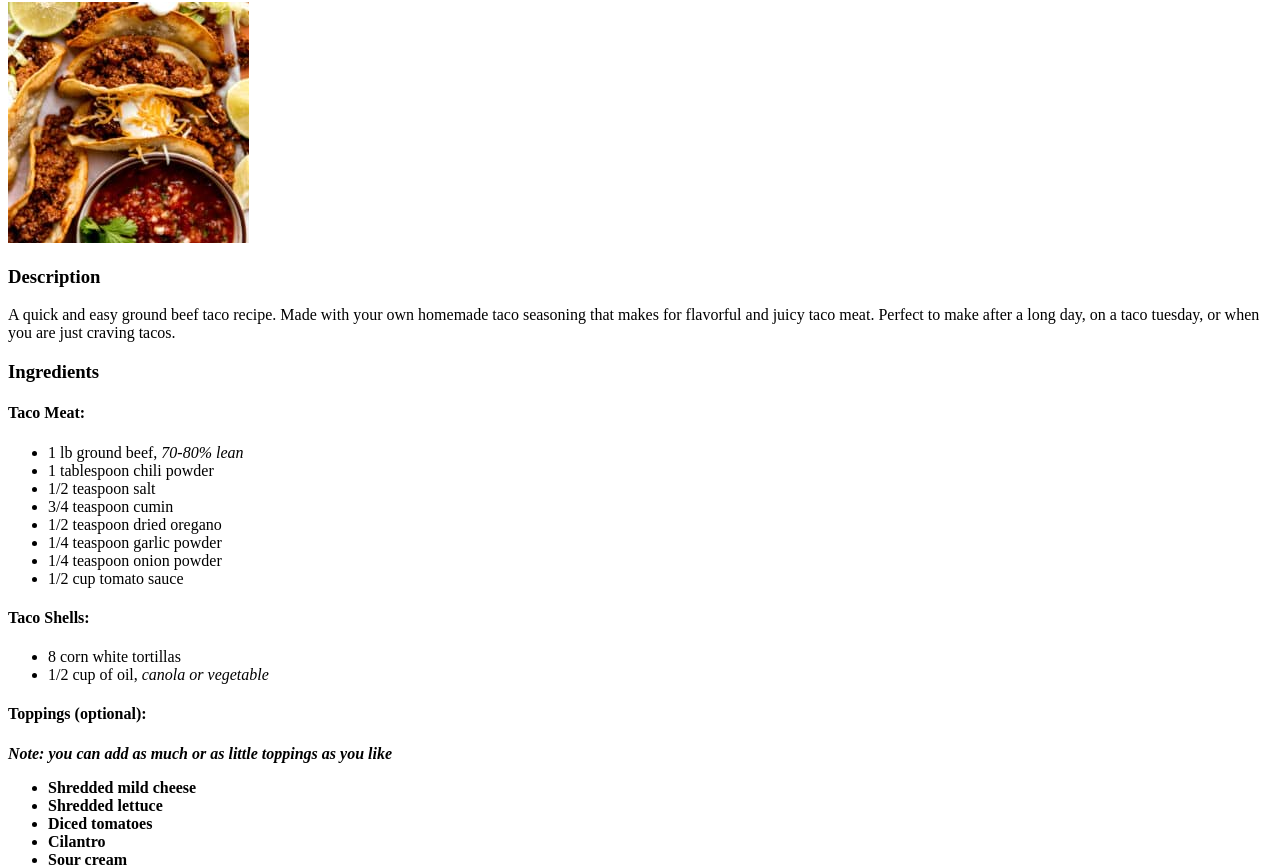
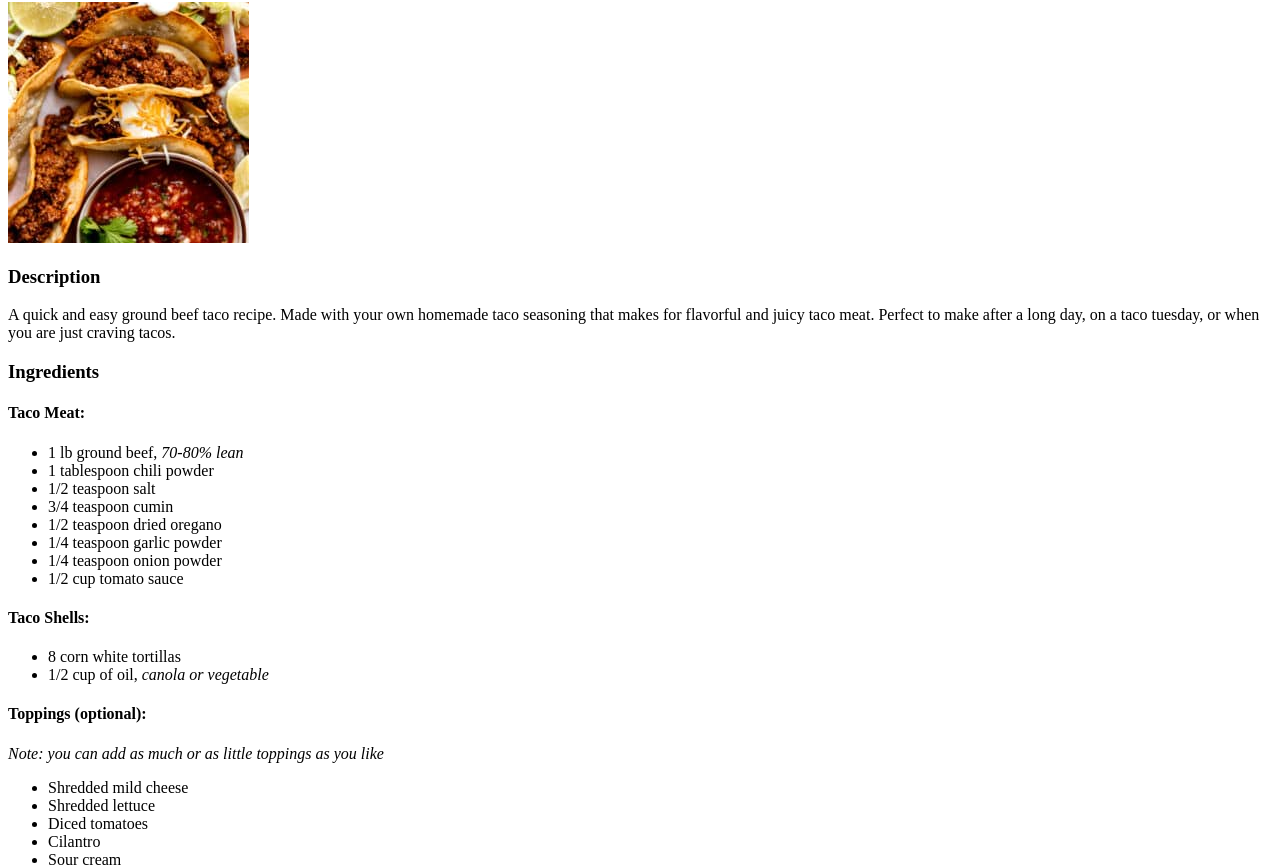
Before and after one commit to rkjames202/odin-recipes, a plain HTML site: page recipes/ground-beef-tacos.html in a window 1280 px wide. Shown: the part 78-944 px from the top of the page. Drawn offline with Linux system fonts and the light colour scheme.

Commit message:
Fix typo
Removed opening <strong> tag on line 36.

```diff
--- a/recipes/ground-beef-tacos.html
+++ b/recipes/ground-beef-tacos.html
@@ -33,7 +33,7 @@
         </ul>
 
         <h4>Toppings (optional):</h4>
-        <p><strong><em>Note: you can add as much or as little toppings as you like</em></p>
+        <p><em>Note: you can add as much or as little toppings as you like</em></p>
         <ul>
             <li>Shredded mild cheese</li>
             <li>Shredded lettuce</li>
```
